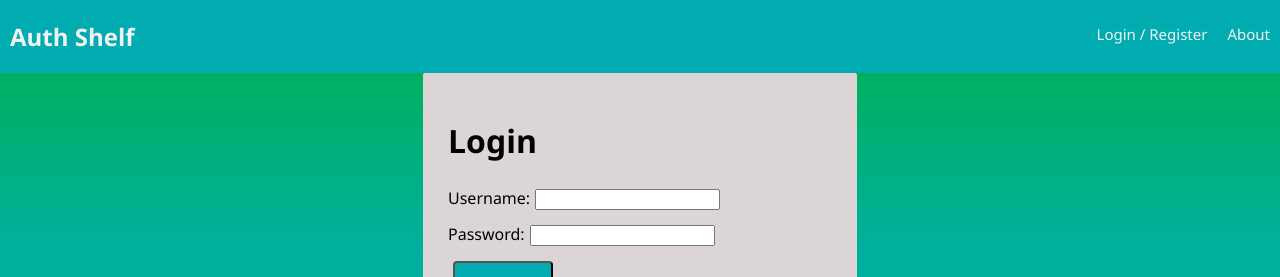
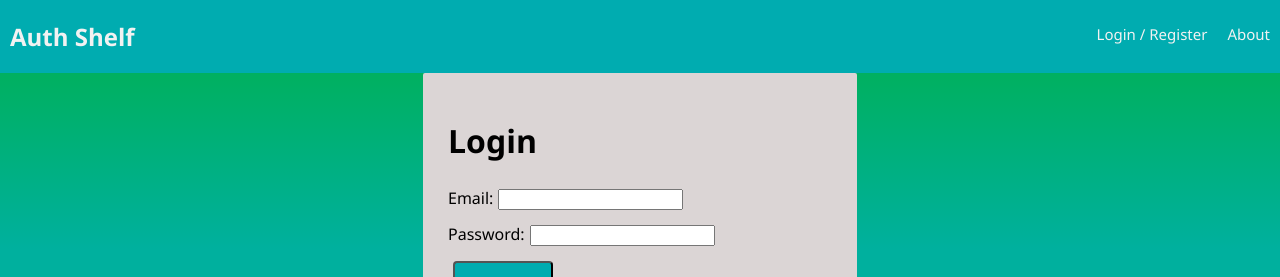
Before and after one commit to Danielsimmz/auth-shelf, a React (Create React App) app: page /#/admin in a window 1280 px wide. Shown: the top 277 px of the page. Built offline with nearby package versions, Linux system fonts and the light colour scheme; no server answers.

Commit message:
fixed bug for where admin is directed after editing video

```diff
--- a/src/components/EditForm/EditForm.js
+++ b/src/components/EditForm/EditForm.js
@@ -3,6 +3,7 @@ import { confirmAlert } from "react-confirm-alert"; // Import
 import "react-confirm-alert/src/react-confirm-alert.css"; // Import css
 import { Link, Redirect } from "react-router-dom";
 import { connect } from "react-redux";
+import { withRouter } from "react-router";
 
 class EditForm extends Component {
   // setting local state for the inputs
@@ -20,11 +21,11 @@ class EditForm extends Component {
 
   changeState = () => {
     let value = 0;
-    console.log('this is changeState');
+    console.log("this is changeState");
 
     for (let i = 0; i < this.props.video.length; i++) {
       const element = this.props.video[i];
-      console.log("this is the element",element);
+      console.log("this is the element", element);
 
       let id = this.props.video.id;
       let url = element.url;
@@ -38,15 +39,24 @@ class EditForm extends Component {
     }
   };
   handleSubmit = () => {
-    console.log("this is handlesubmit:",this.state);
-    const payload = {id: this.props.video.id, url: this.state.url, category_id: this.state.category_id};
+    console.log("this is handlesubmit:", this.state);
+    const payload = {
+      id: this.props.video.id,
+      url: this.state.url,
+      category_id: this.state.category_id,
+    };
     if (this.state.url !== "" && this.state.category_id !== 0) {
       this.props.dispatch({ type: "EDIT_VIDEO", payload: payload });
       this.setState({ redirect: true });
     } else {
       alert("please make sure input are not empty");
     }
+    this.doneEdit();
   };
+
+  doneEdit() {
+    this.props.history.push("/admin");
+  }
 
   handleChange = (param, event) => {
     this.setState({
@@ -83,11 +93,7 @@ class EditForm extends Component {
   render() {
     return (
       <>
-        <form
-          onSubmit={
-            this.submit
-          }
-        >
+        <form onSubmit={this.submit}>
           Video URL:
           <input
             type="text"
@@ -120,4 +126,4 @@ const mapStateToProps = (state) => {
   };
 };
 
-export default connect(mapStateToProps)(EditForm);
+export default withRouter(connect(mapStateToProps)(EditForm));
--- a/src/components/FeedbackForm/FeedbackForm.js
+++ b/src/components/FeedbackForm/FeedbackForm.js
@@ -8,10 +8,10 @@ class FeedbackForm extends Component {
   render() {
     return (
       <div>
-        <Table >
+        <Table className="col-12">
           <thead>
             <tr>
-              <th>Username</th>
+              <th>Email</th>
               <th>Understanding</th>
               <th>Quality</th>
               <th>Interest</th>
--- a/src/components/LoginPage/LoginPage.js
+++ b/src/components/LoginPage/LoginPage.js
@@ -46,7 +46,7 @@ class LoginPage extends Component {
           <h1>Login</h1>
           <div>
             <label htmlFor="username">
-              Username:
+              Email:
               <input
                 type="text"
                 name="username"
```
